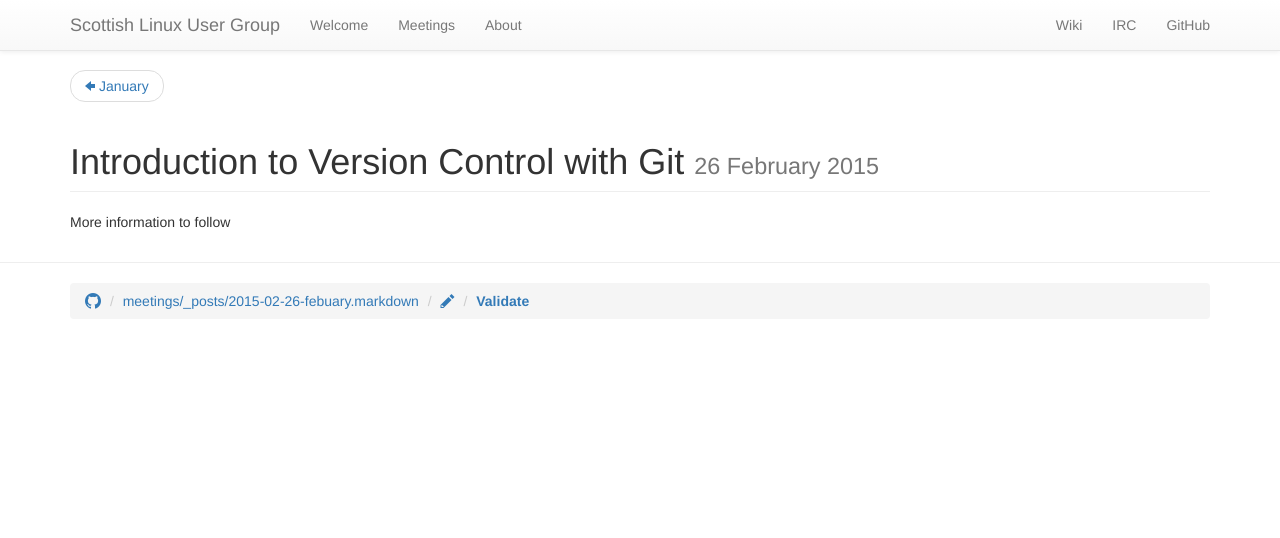
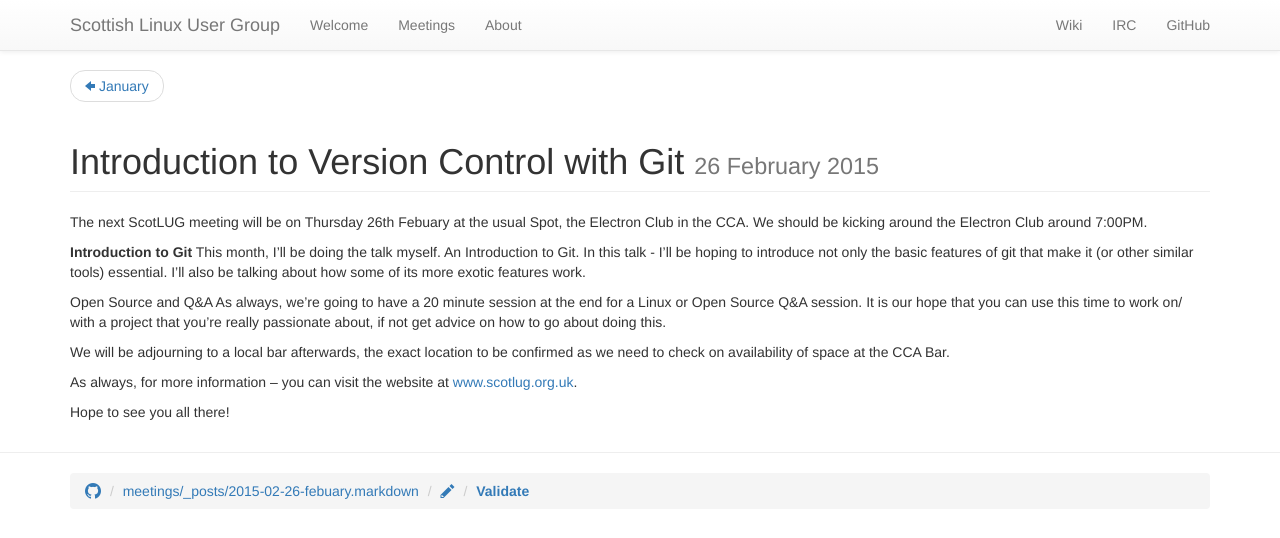
Before and after one commit to ScotLUG/scotlug.github.io, a Jekyll site: the page built from meetings/_posts/2015-02-26-febuary.markdown, in a window 1280 px wide. Shown: the top 538 px of the page. Built offline with Jekyll 4.4.1, drawn with Linux system fonts in a browser that asks for light colours.

Commit message:
Update 2015-02-26-febuary.markdown

```diff
--- a/meetings/_posts/2015-02-26-febuary.markdown
+++ b/meetings/_posts/2015-02-26-febuary.markdown
@@ -2,4 +2,15 @@
 title: Introduction to Version Control with Git
 ---
 
-More information to follow
+The next ScotLUG meeting will be on Thursday 26th Febuary at the usual Spot, the Electron Club in the CCA. We should be kicking around the Electron Club around 7:00PM.
+
+**Introduction to Git**
+This month, I'll be doing the talk myself. An Introduction to Git. In this talk - I'll be hoping to introduce not only the basic features of git that make it (or other similar tools) essential. I'll also be talking about how some of its more exotic features work.
+
+Open Source and Q&A As always, we’re going to have a 20 minute session at the end for a Linux or Open Source Q&A session. It is our hope that you can use this time to work on/ with a project that you’re really passionate about, if not get advice on how to go about doing this.
+
+We will be adjourning to a local bar afterwards, the exact location to be confirmed as we need to check on availability of space at the CCA Bar.
+
+As always, for more information – you can visit the website at <a href="http://www.scotlug.org.uk">www.scotlug.org.uk</a>.
+
+Hope to see you all there!
```
